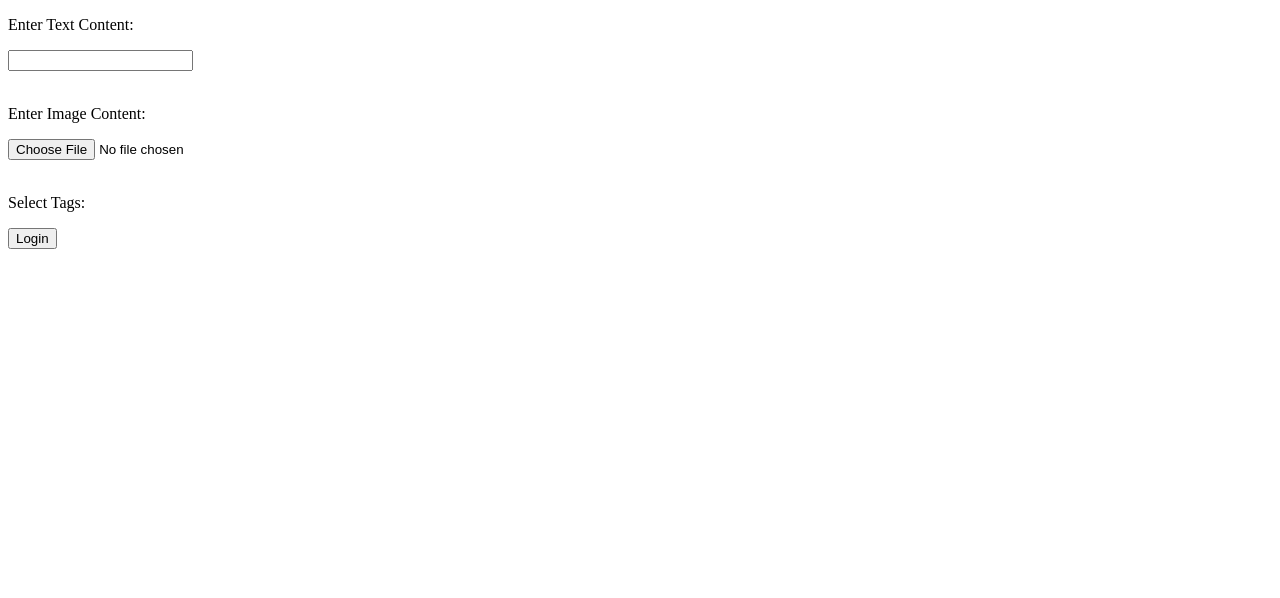
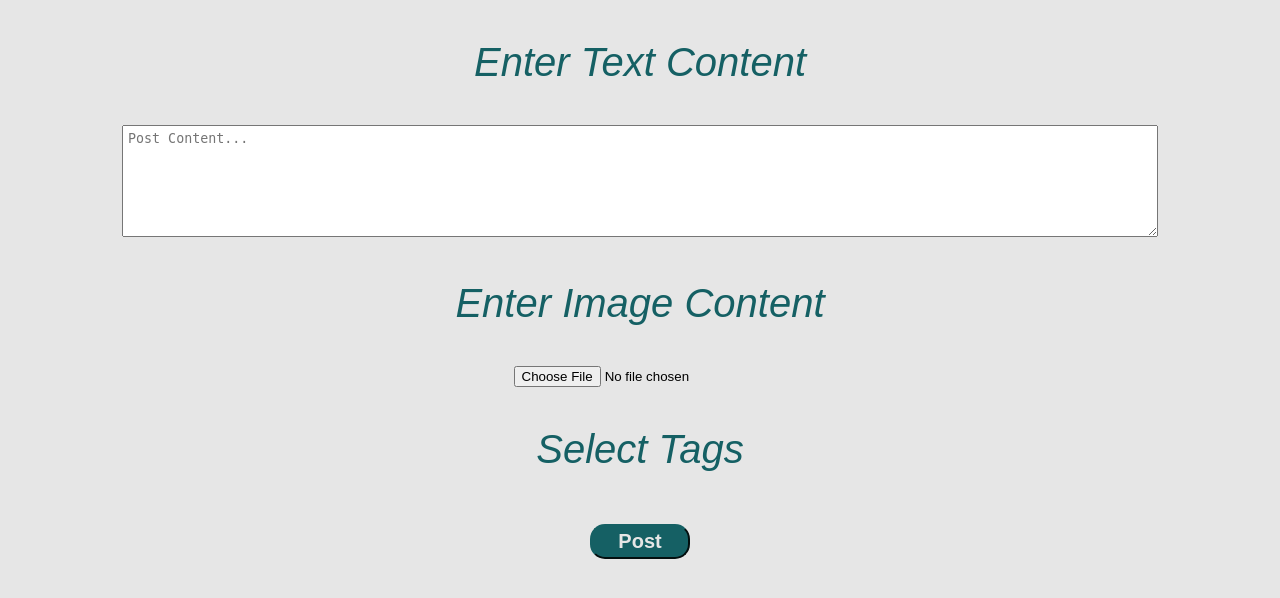
Before and after one commit to dgabriel17/Final, a Flask app: page /redirectCreatePost in a window 1280 px wide. Shown: the top 598 px of the page. Run offline with Flask 3, Linux system fonts and the light colour scheme; data that the repository does not hold is empty.

Commit message:
Styling added to create post page

```diff
--- /dev/null
+++ b/static/createPost.css
@@ -0,0 +1,36 @@
+body {
+    background-color: #e6e6e6;
+    margin: 0;
+    font-family: "Greyhound Chrome", sans-serif;
+    text-align: center;
+}
+
+p {
+    font-style: italic;
+    font-size: 40px;
+    color: #156064;
+}
+
+textarea {
+    width: 80%;
+    height: 100px;
+    padding: 5px;
+}
+
+.loginBtn {
+    text-align:center;
+    height: 35px;
+    width: 100px;
+    font-weight: bold;
+    font-size: 20px;
+    background-color: #156064;
+    color: #e6e6e6;
+    border-color: #156064;
+    border-radius: 15px;
+}
+
+.loginBtn:hover {
+
+    color: #000;
+
+}
--- a/templates/createPost.html
+++ b/templates/createPost.html
@@ -1,19 +1,27 @@
 <!-- This html can be anything, it just needs to include this form in some way -->
 <!DOCTYPE html>
 <html>
+
+    <head>
+        <title>Cuddle Pile - Create Post</title>
+        <link rel="stylesheet" href="{{ url_for('static', filename='/createPost.css') }}">
+    </head>
+
     <body>
-        <form action="http://localhost:5000/createPost" method = "POST" enctype="multipart/form-data">
-            <p>Enter Text Content: </p>
-            <input type="text" id="textContent" name="textContent"> <br><br>
-            <p>Enter Image Content: </p>
-            <input type="file" name="imageContent" accept="image/png, image/jpeg"><br><br>
+        <form action="http://127.0.01:5000/createPost" method = "POST" enctype="multipart/form-data">
+            <p>Enter Text Content</p>
 
-            <p>Select Tags: </p>
+            <!--     Changed this tag from an input to a textarea tag, it looks better       -->
+            <textarea id="textContent" name="textContent" placeholder="Post Content..."></textarea><br>
+            <p>Enter Image Content</p>
+            <input type="file" name="imageContent" accept="image/png, image/jpeg"><br>
+
+            <p>Select Tags</p>
             {% for row in tags %}
             <input type="checkbox" id="{{ row[1] }}" name="postTags" value="{{ row[1] }}">
             <label for="{{ row[1] }}"> {{ row[1] }}</label><br>
             {% endfor %}
-            <p><input type = "submit" value = "Login" /></p>
+            <p><input class="loginBtn" type = "submit" value = "Post" /></p>
           </form>
 
           </body>
```
